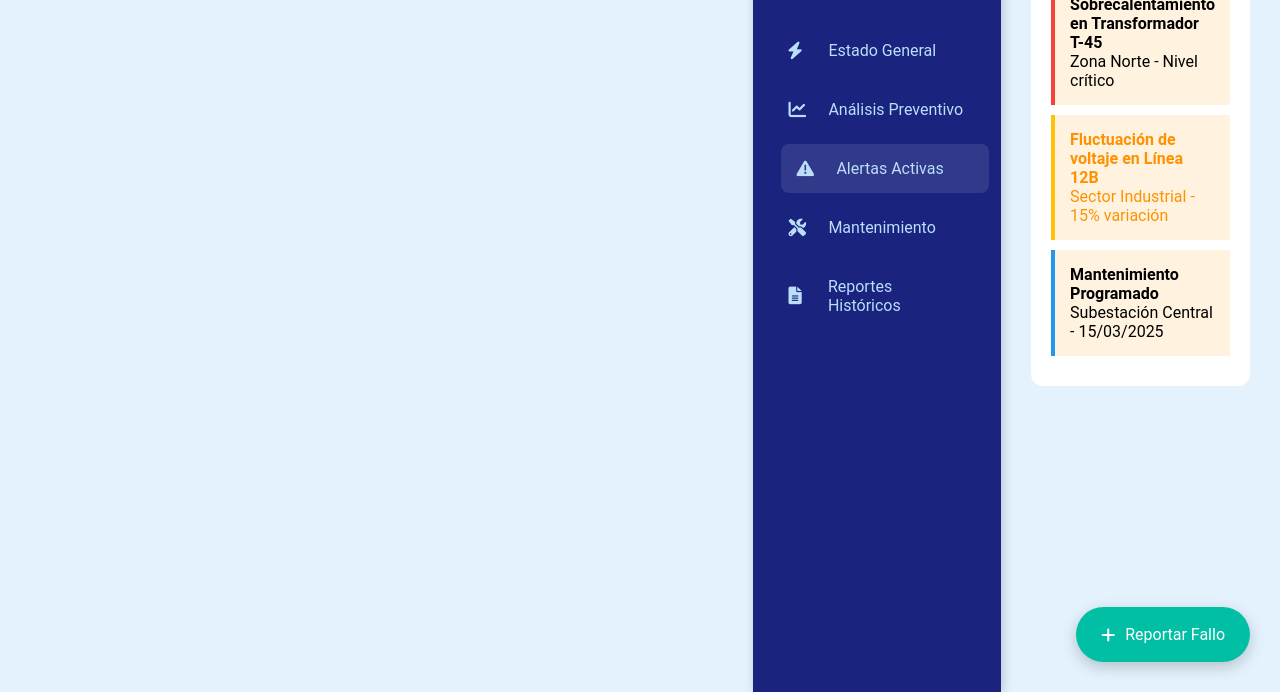
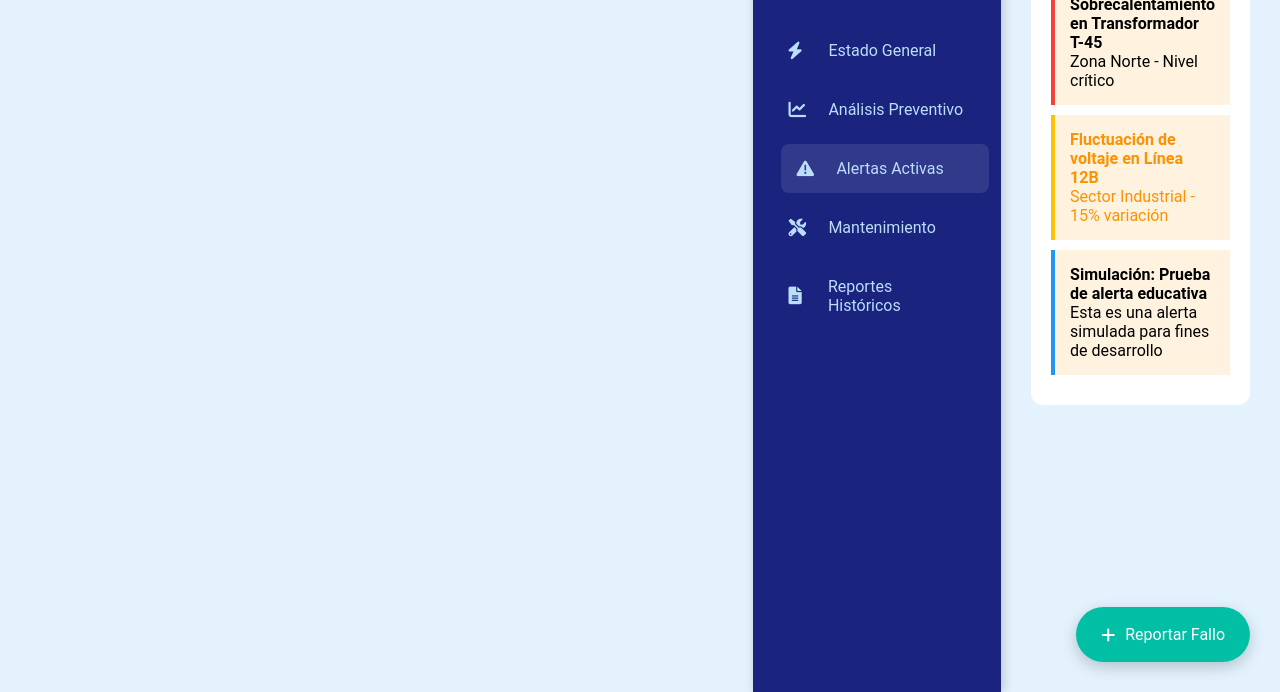
Before and after one commit to shadow5717/Proyecto-Final-Kelyn-Tejada-, a website: page index.html in a window 1280 px wide. Both pictures are taken after a click on the link "Alertas Activas". Shown: the part 108-800 px from the top of the page. Drawn offline with nearby package versions, Linux system fonts and the light colour scheme.

Commit message:
Agregué alerta simulada como parte del contenido de prueba

```diff
--- a/index.html
+++ b/index.html
@@ -93,8 +93,8 @@
             <p>Sector Industrial - 15% variación</p>
           </div>
           <div class="alert-item info">
-            <strong>Mantenimiento Programado</strong>
-            <p>Subestación Central - 15/03/2025</p>
+            <strong>Simulación: Prueba de alerta educativa</strong>
+            <p>Esta es una alerta simulada para fines de desarrollo</p>
           </div>
         </div>
       </section>
```
